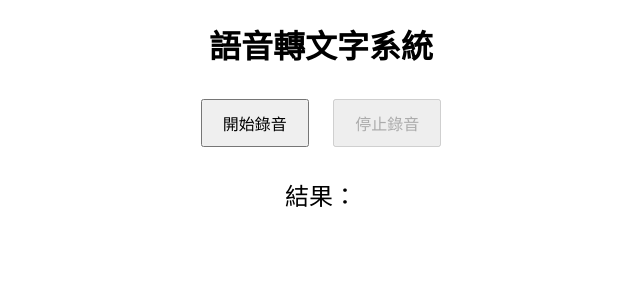
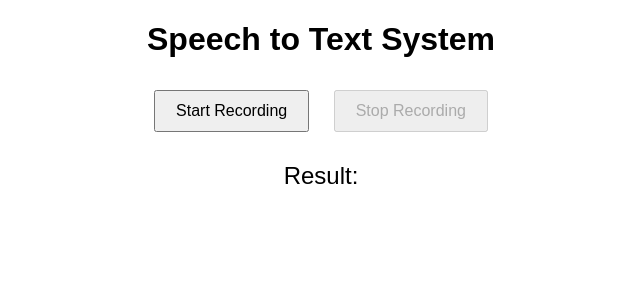
Before and after one commit to zakheng00/sign-language-translator-2025, a Python web app: template templates/speech-to-text.html in a window 1280 px wide. Shown: the top 300 px of the page, without its empty margins (319-959 px from the left). Run offline with Jinja, Linux system fonts and the light colour scheme; the template is opened without the code that fills it, so the values that code supplies are empty.

Commit message:
Update project and remove secrets

```diff
--- a/templates/speech-to-text.html
+++ b/templates/speech-to-text.html
@@ -1,9 +1,9 @@
 <!DOCTYPE html>
-<html lang="zh-TW">
+<html lang="en">
 <head>
   <meta charset="UTF-8">
   <meta name="viewport" content="width=device-width, initial-scale=1.0">
-  <title>語音轉文字</title>
+  <title>Speech to Text</title>
   <style>
     body { font-family: Arial, sans-serif; text-align: center; }
     #output { margin-top: 20px; font-size: 24px; }
@@ -11,10 +11,10 @@
   </style>
 </head>
 <body>
-  <h1>語音轉文字系統</h1>
-  <button id="startBtn">開始錄音</button>
-  <button id="stopBtn" disabled>停止錄音</button>
-  <div id="output">結果： </div>
+  <h1>Speech to Text System</h1>
+  <button id="startBtn">Start Recording</button>
+  <button id="stopBtn" disabled>Stop Recording</button>
+  <div id="output">Result: </div>
 
   <script>
     const startBtn = document.getElementById('startBtn');
@@ -41,7 +41,7 @@
             const formData = new FormData();
             formData.append('audio', audioBlob, 'recording.wav');
 
-            output.textContent = '正在轉錄...';
+            output.textContent = 'Transcribing...';
             try {
               const response = await fetch(API_URL, {
                 method: 'POST',
@@ -49,13 +49,13 @@
               });
               const data = await response.json();
               if (data.error) {
-                output.textContent = `錯誤：${data.error}`;
+                output.textContent = `Error: ${data.error}`;
               } else {
-                output.textContent = `結果：${data.transcription}`;
+                output.textContent = `Result: ${data.transcription}`;
               }
             } catch (err) {
-              console.error('錯誤:', err);
-              output.textContent = `錯誤：${err.message}`;
+              console.error('Error:', err);
+              output.textContent = `Error: ${err.message}`;
             }
 
             audioChunks = [];
@@ -69,11 +69,11 @@
           recording = true;
           startBtn.disabled = true;
           stopBtn.disabled = false;
-          output.textContent = '正在錄音...';
+          output.textContent = 'Recording...';
         } catch (err) {
-          console.error('錯誤:', err);
-          output.textContent = `錯誤：無法啟動錄音 - ${err.message}`;
-          alert('請允許麥克風權限以繼續使用！');
+          console.error('Error:', err);
+          output.textContent = `Error: Unable to start recording - ${err.message}`;
+          alert('Please allow microphone permission to continue!');
           recording = false;
           startBtn.disabled = false;
           stopBtn.disabled = true;
@@ -84,7 +84,7 @@
     function stopRecording() {
       if (recording && mediaRecorder && mediaRecorder.state !== 'inactive') {
         mediaRecorder.stop();
-        output.textContent = '錄音已停止，等待轉錄...';
+        output.textContent = 'Recording stopped. Awaiting transcription...';
       }
     }
 
```
Also changed, not shown: templates/live-translation.html (+35 -35 lines).
